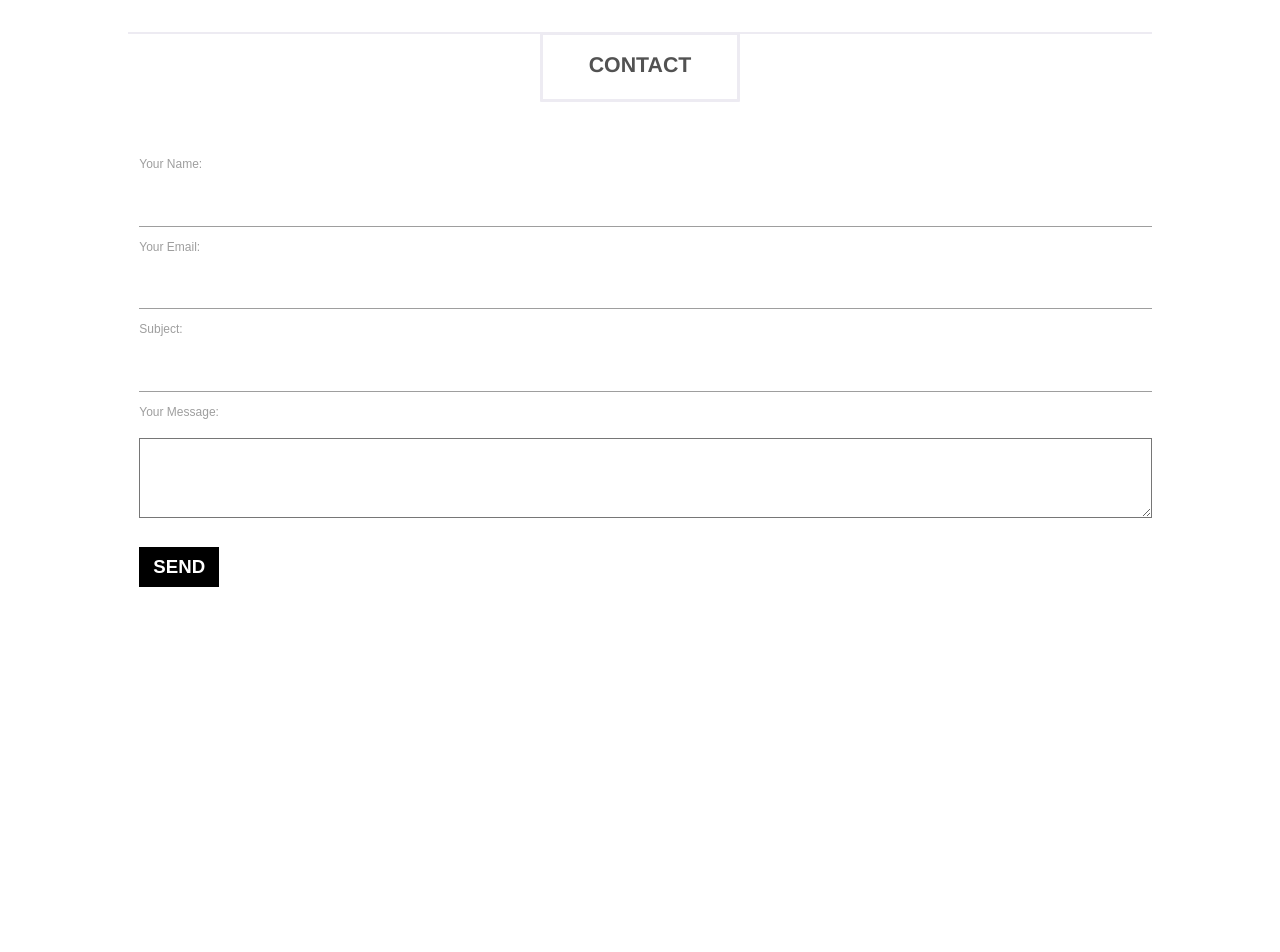
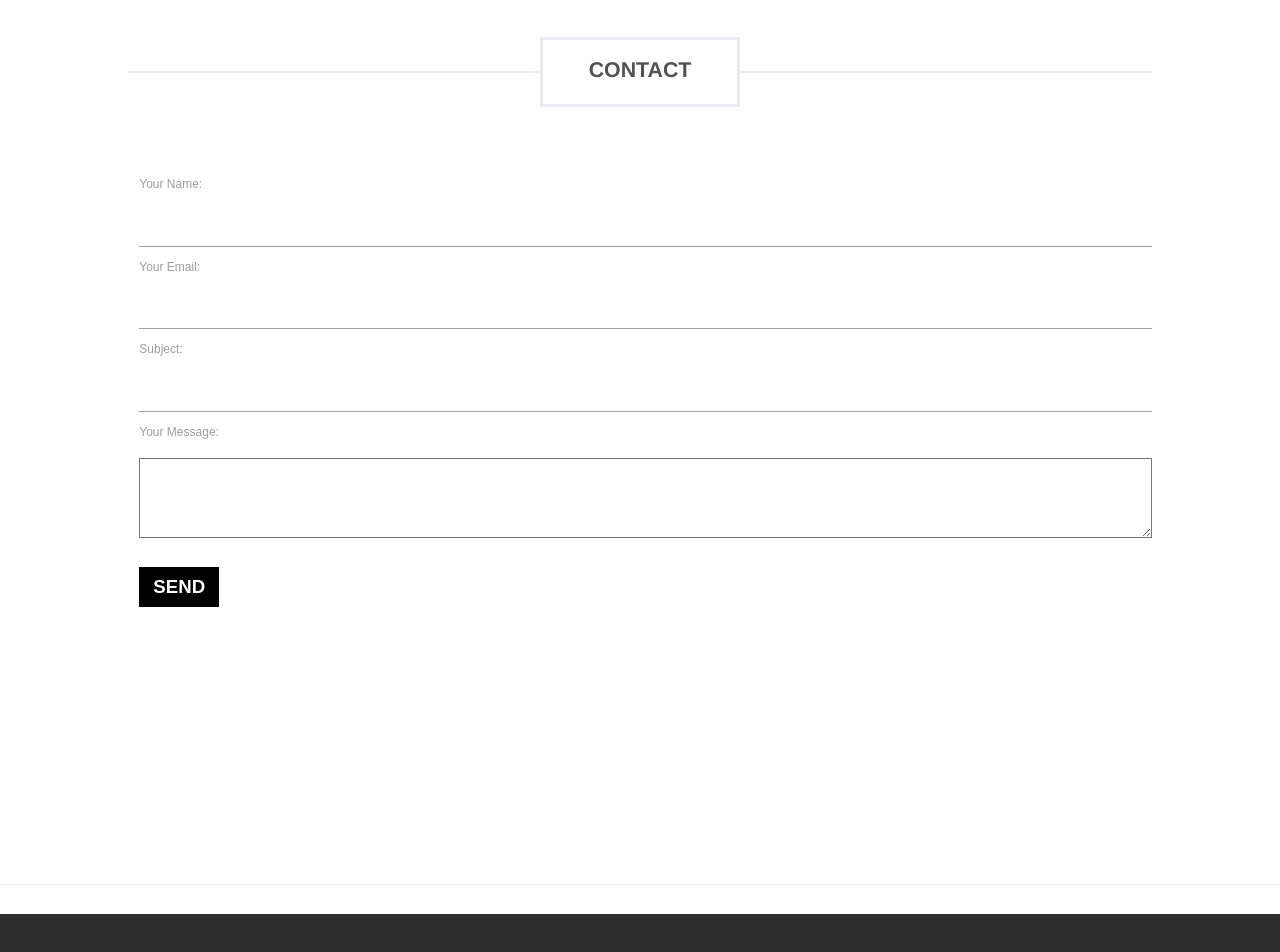
Before and after one commit to danielhamam/Music-Production-Website, a React (Create React App) app: page / in a window 1280 px wide. Shown: the part 2828-3780 px from the top of the page. Before the commit the page ends 3712 px from the top, so only its background shows below. Built offline with nearby package versions, Linux system fonts and the light colour scheme.

Commit message:
Website footer re-instated

```diff
--- a/src/components/home_screen/HomeScreen.js
+++ b/src/components/home_screen/HomeScreen.js
@@ -10,6 +10,7 @@ import PricingInfoCard3 from './pricingInfo/PricingInfoCard3';
 import PricingInfoCard4 from './pricingInfo/PricingInfoCard4';
 import ContactTitle from './contact/ContactTitle';
 import ContactInfo from './contact/ContactInfo';
+import Footer from './websitefooter/Footer';
 
 
 
@@ -44,7 +45,7 @@ export class HomeScreen extends Component {
                <ContactTitle/>
                <ContactInfo/>
               </div>
-
+              <Footer/>
             </div>
         );
     }
--- a/src/components/home_screen/contact/ContactTitle.js
+++ b/src/components/home_screen/contact/ContactTitle.js
@@ -5,8 +5,9 @@ export class ContactTitle extends Component {
 render() {
   return (
         <div id="contact_title_container">
-           <div className="line">
-                <div className="rectangle"> <span className="catalog_title_design"> CONTACT </span> </div>
+            <div className='catalog_title_item'>
+            <div className="line"/>
+            <div className="rectangle"> <span className="catalog_title_design"> CONTACT </span> </div>
             </div>
         </div>
   );
--- /dev/null
+++ b/src/components/home_screen/websitefooter/Footer.js
@@ -0,0 +1,17 @@
+import React, { Component } from 'react';
+
+class Footer extends Component {
+
+    render() {
+
+        return (
+            <div id="footer_entire">
+                <div id="footer_line"> </div>
+                <div id="footer_box"> </div>
+            </div>
+
+          );
+    }
+}
+
+export default Footer
--- a/src/css/project_layout.css
+++ b/src/css/project_layout.css
@@ -266,21 +266,20 @@ img {
 /* CONTACT CONTACT CONTACT CONTACT */
 
 #contact_title_container {
-
-    height: 100px;
-    padding-top: 20px;
+    height: 120px;
+    max-width: 100vw;
+    display: flex;
+    justify-content: center;
 
     /* So the line and rectangle can enter */
-
+/*
     grid-row-start: 5;
     grid-column-start: 1;
     grid-column-end: 5;
 
     display: grid;
     grid-template-rows: 15px 5px 15px 15px;
-    grid-template-columns: 320px 500px 600px 510px;
-
-
+    grid-template-columns: 320px 500px 600px 510px; */
 
 }
 
@@ -305,7 +304,6 @@ img {
 
 #contact_info_container {
     height: 500px;
-
     display: grid;
     grid-template-rows: 30px 10px 100px 100px;
     /* grid-template-columns: 360px 300px 320px 500px 450px; */
@@ -342,3 +340,34 @@ img {
     background-color: red;
     /* color: black; */
 }
+
+#footer_entire {
+    grid-column-start: 1;
+    grid-column-end: 6;
+    /* grid-column-end: ; */
+    grid-row: 6 ;
+    /* width: 100%; */
+    /* height: 14%; */
+    /* height: 125px; */
+    /* padding-top: 0.1px; */
+    /* background-color: #2F2E2E; */
+
+    /* To put footer line and footer box */
+
+    display: grid;
+    grid-template-rows: 10px 20px 90px;
+
+}
+
+#footer_line {
+    background-color: #EDEBF2;
+    height: 1px;
+    width: 100%;
+    grid-row-start: 1;
+}
+
+#footer_box {
+    background-color: #2F2E2E;
+    width: 100%;
+    grid-row-start: 3;
+}
```
